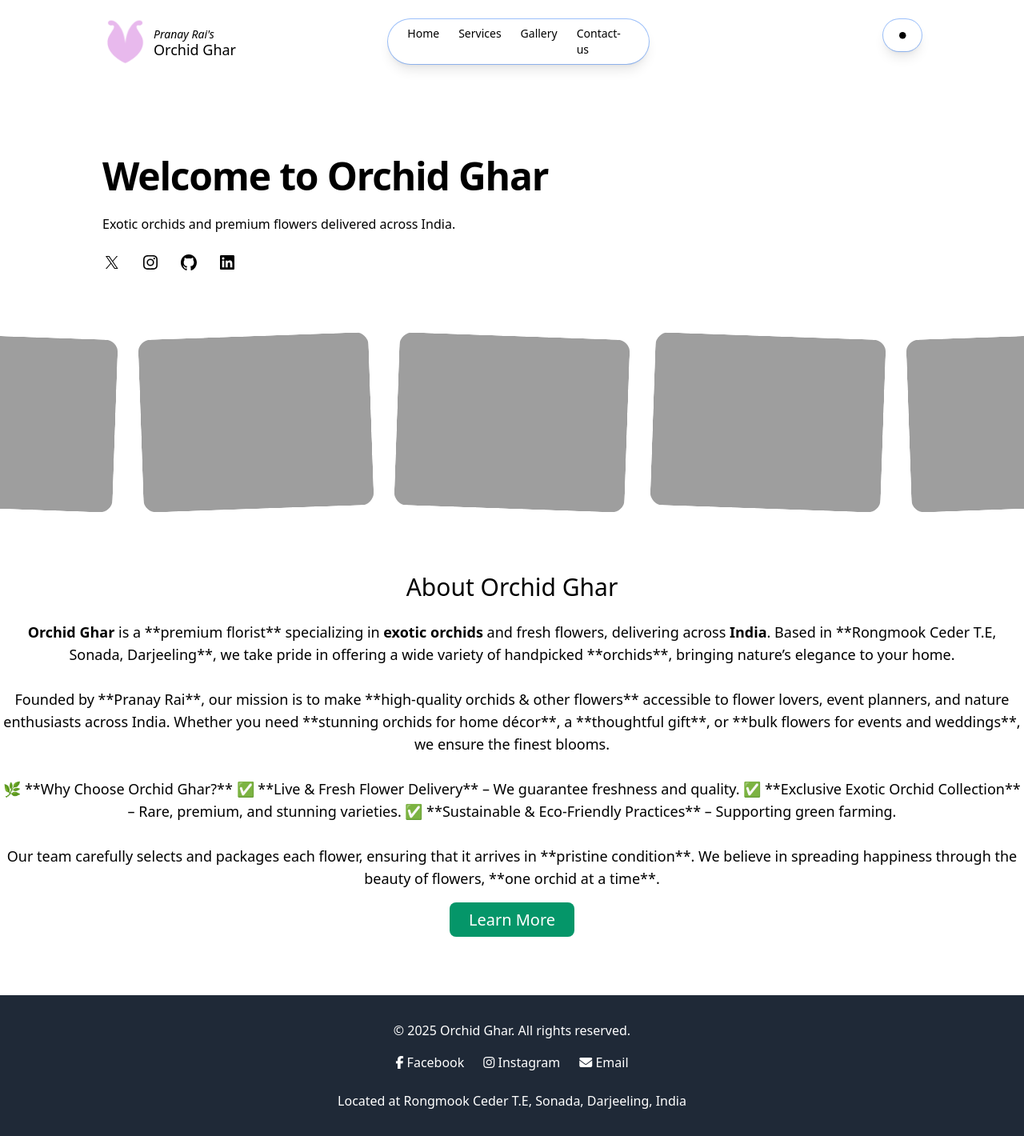
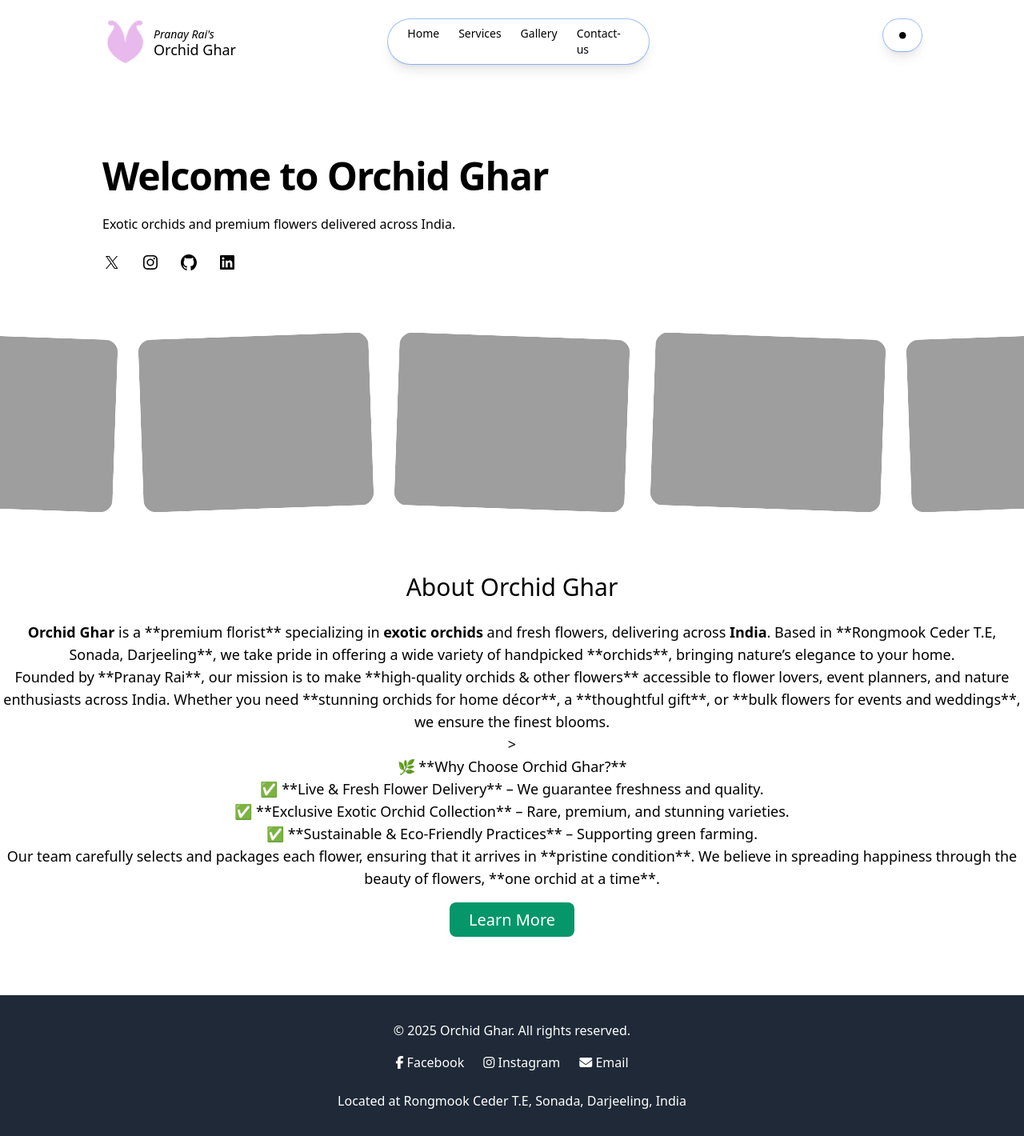
Before and after one commit to OrchidGhar/orchidghar.github.io, a Jekyll site: the page built from index.html, in a window 1280 px wide. Shown: the whole page at 80% size. Built offline with Jekyll 4.4.1, drawn with Linux system fonts in a browser that asks for light colours; nearby versions of some CDN libraries.

Commit message:
about section updated

```diff
--- a/index.html
+++ b/index.html
@@ -161,22 +161,26 @@
       <strong>India</strong>. Based in **Rongmook Ceder T.E, Sonada, Darjeeling**,
       we take pride in offering a wide variety of handpicked **orchids**,
       bringing nature’s elegance to your home.
-      <br /><br />
+      <div>
       Founded by **Pranay Rai**, our mission is to make **high-quality orchids & other flowers**
       accessible to flower lovers, event planners, and nature enthusiasts
       across India. Whether you need **stunning orchids for home décor**,
       a **thoughtful gift**, or **bulk flowers for events and weddings**,
       we ensure the finest blooms.
-      <br /><br />
-      🌿 **Why Choose Orchid Ghar?**
-      ✅ **Live & Fresh Flower Delivery** – We guarantee freshness and quality.
-      ✅ **Exclusive Exotic Orchid Collection** – Rare, premium, and stunning varieties.
-      ✅ **Sustainable & Eco-Friendly Practices** – Supporting green farming.
+    </div>>
+    <div>
+
+      <div>🌿 **Why Choose Orchid Ghar?**  </div>
+      <div>✅ **Live & Fresh Flower Delivery** – We guarantee freshness and quality.  </div>
+      <div>✅ **Exclusive Exotic Orchid Collection** – Rare, premium, and stunning varieties.  </div>
+      <div>✅ **Sustainable & Eco-Friendly Practices** – Supporting green farming.  </div>
       <!-- ✅ **Secure & Hassle-Free Ordering** – Seamless online shopping experience. -->
-      <br /><br />
+    </div>
+    <div>
       Our team carefully selects and packages each flower, ensuring that it
       arrives in **pristine condition**. We believe in spreading happiness
       through the beauty of flowers, **one orchid at a time**.
+      </div>
     </div>
     <div class="mt-6">
       <a
```
